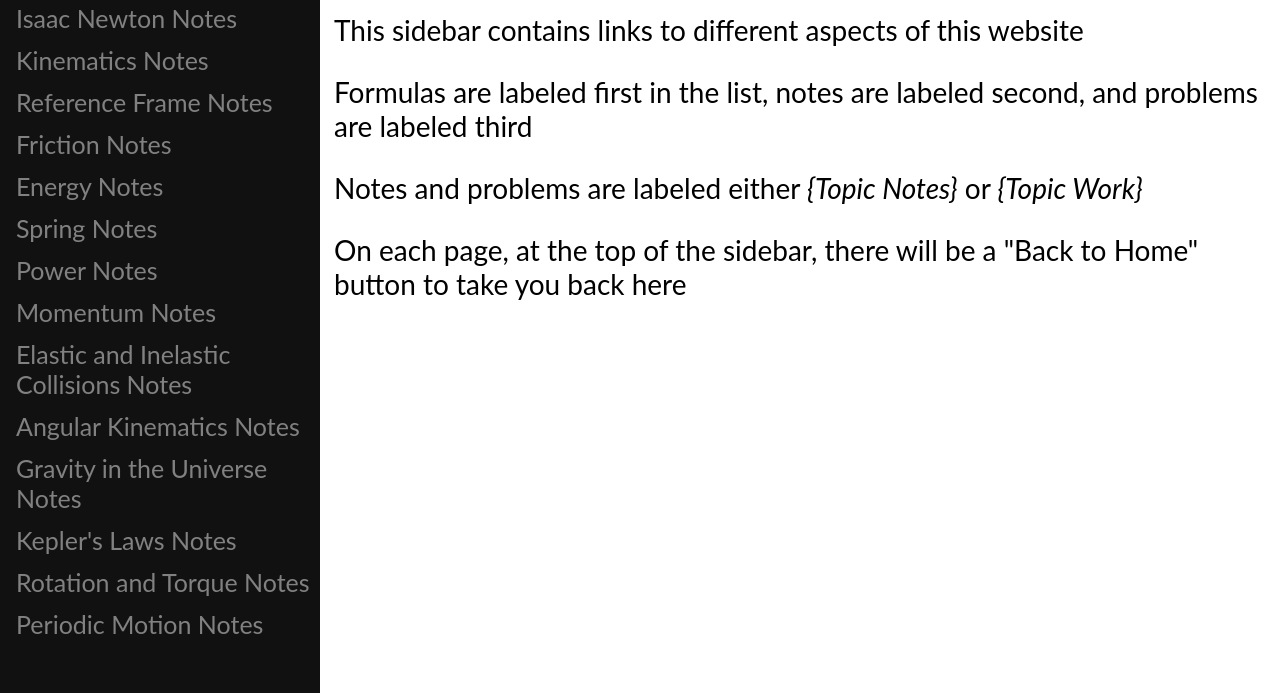
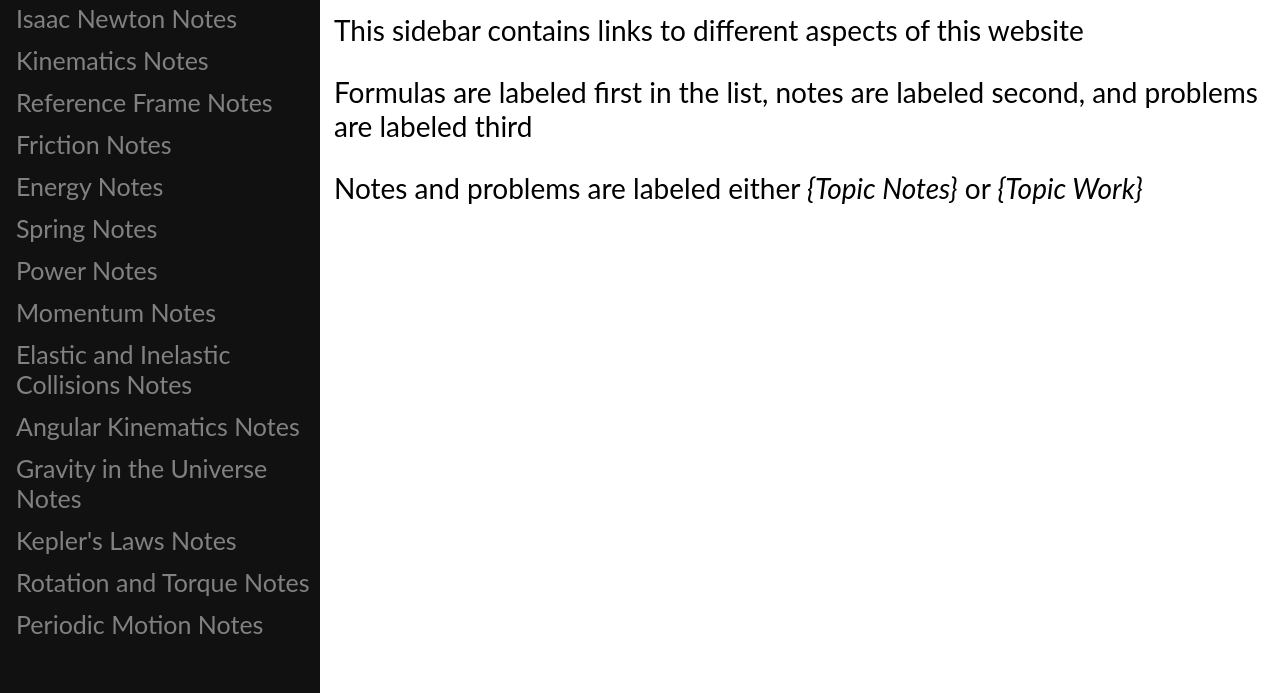
Before and after one commit to alazarski/alazarski, a plain HTML site: page index.html in a window 1280 px wide. Shown: the part 107-800 px from the top of the page. Drawn offline with Linux system fonts and the light colour scheme.

Commit message:
Update index.html

```diff
--- a/index.html
+++ b/index.html
@@ -69,7 +69,6 @@ body {
   <p>This sidebar contains links to different aspects of this website</p>
   <p>Formulas are labeled first in the list, notes are labeled second, and problems are labeled third</p>
   <p>Notes and problems are labeled either <i>{Topic Notes}</i> or <i> {Topic Work}</i> </p>
-  <p> On each page, at the top of the sidebar, there will be a "Back to Home" button to take you back here </p>
 </div>
 </body>
 
```
